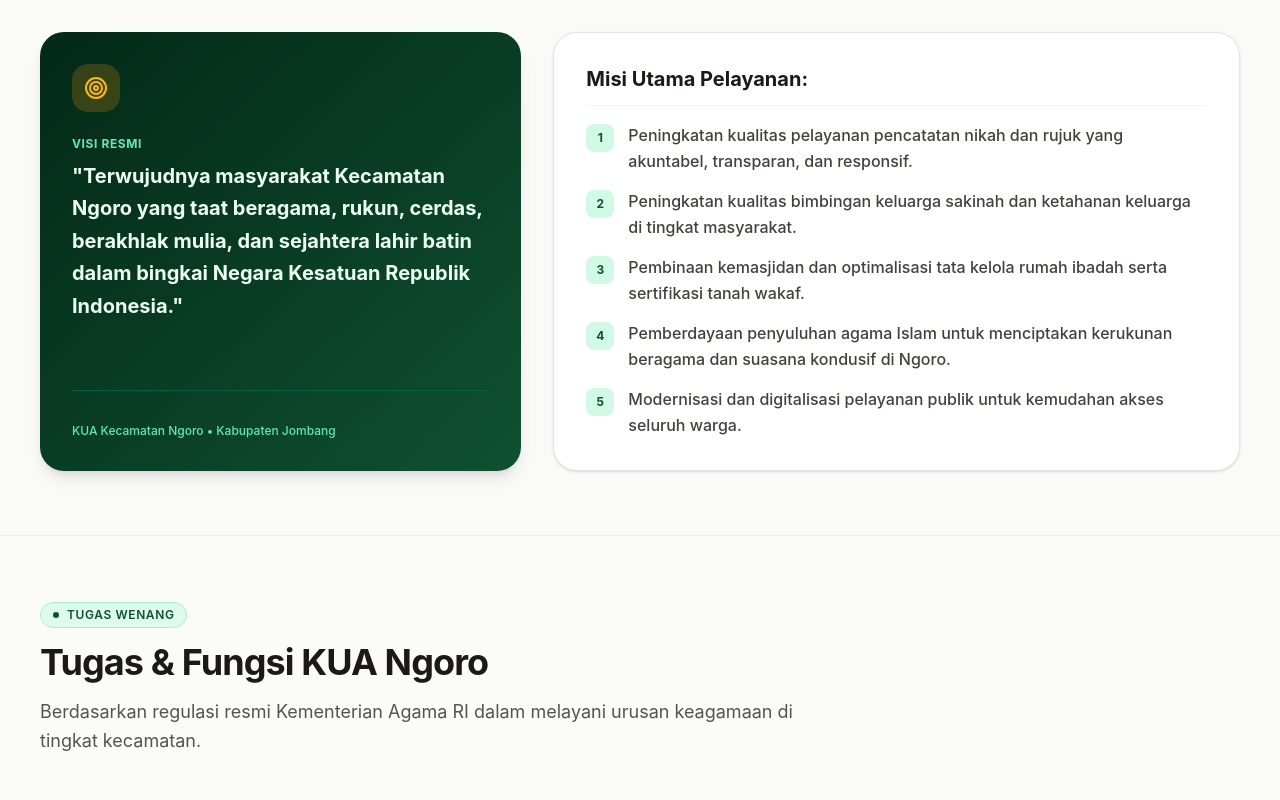
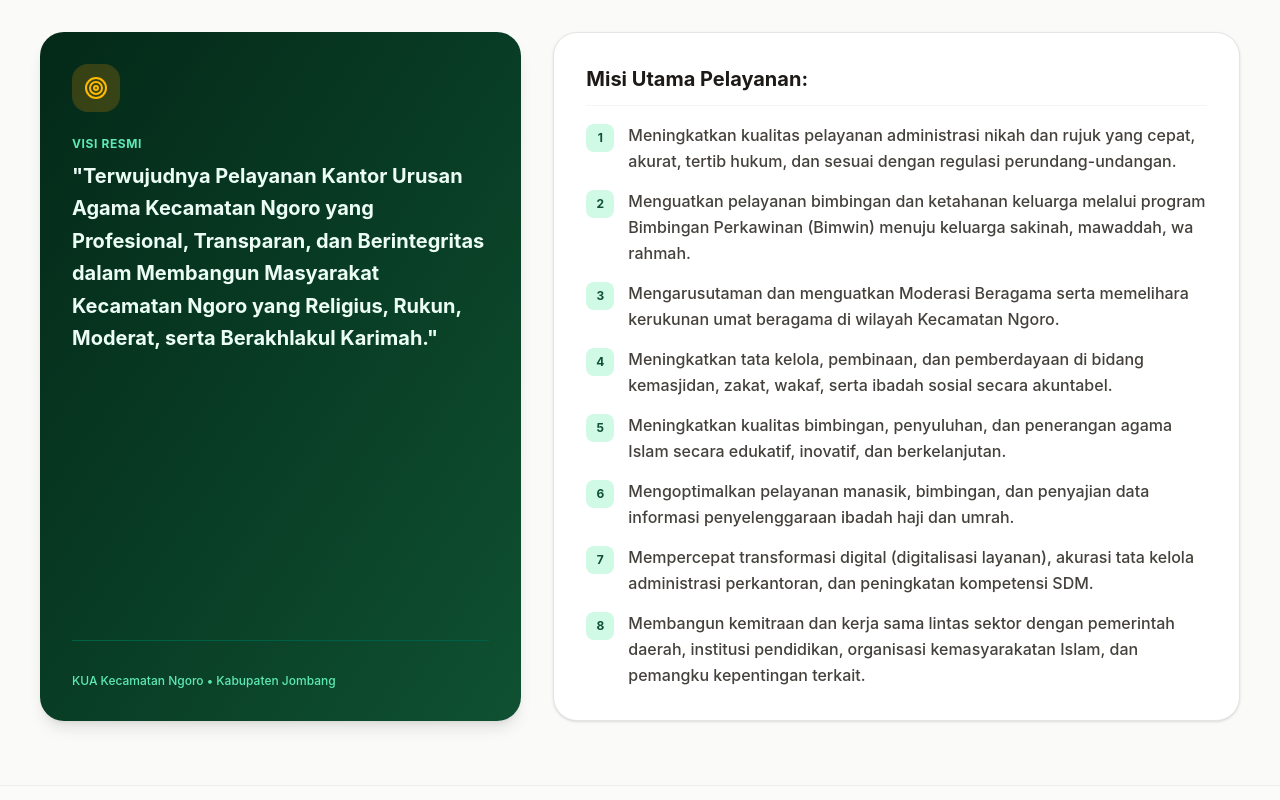
Before and after one commit to majid0511/KUA-NGORO, a React (Vite) app: page /staff in a window 1280 px wide. Shown: the part 1340-2140 px from the top of the page. Built offline with nearby package versions, Linux system fonts and the light colour scheme; no server answers; the database is empty.

Commit message:
vision  & mission

```diff
--- a/src/data/profile.ts
+++ b/src/data/profile.ts
@@ -86,14 +86,18 @@ export const profileData: ProfileData = {
 
   history: "Sebagai lembaga keagamaan resmi tingkat kecamatan di bawah Naungan Kantor Kementerian Agama Kabupaten Jombang, KUA Kecamatan Ngoro telah berdiri dan bertransformasi seiring perkembangan jaman. Dalam beberapa tahun terakhir, KUA Ngoro secara konsisten melakukan digitalisasi layanan publik, mempermudah pendaftaran nikah secara online melalui SIMKAH, melayani konsultasi langsung maupun via WhatsApp, serta memperkuat pembinaan kerukunan umat beragama di wilayah Kecamatan Ngoro.",
 
-  vision: "Terwujudnya masyarakat Kecamatan Ngoro yang taat beragama, rukun, cerdas, berakhlak mulia, dan sejahtera lahir batin dalam bingkai Negara Kesatuan Republik Indonesia.",
+  vision: "Terwujudnya Pelayanan Kantor Urusan Agama Kecamatan Ngoro yang Profesional, Transparan, dan Berintegritas dalam Membangun Masyarakat Kecamatan Ngoro yang Religius, Rukun, Moderat, serta Berakhlakul Karimah.",
 
   missions: [
-    "Peningkatan kualitas pelayanan pencatatan nikah dan rujuk yang akuntabel, transparan, dan responsif.",
-    "Peningkatan kualitas bimbingan keluarga sakinah dan ketahanan keluarga di tingkat masyarakat.",
-    "Pembinaan kemasjidan dan optimalisasi tata kelola rumah ibadah serta sertifikasi tanah wakaf.",
-    "Pemberdayaan penyuluhan agama Islam untuk menciptakan kerukunan beragama dan suasana kondusif di Ngoro.",
-    "Modernisasi dan digitalisasi pelayanan publik untuk kemudahan akses seluruh warga."
+    "Meningkatkan kualitas pelayanan administrasi nikah dan rujuk yang cepat, akurat, tertib hukum, dan sesuai dengan regulasi perundang-undangan.",
+    "Menguatkan pelayanan bimbingan dan ketahanan keluarga melalui program Bimbingan Perkawinan (Bimwin) menuju keluarga sakinah, mawaddah, wa rahmah.",
+    "Mengarusutaman dan menguatkan Moderasi Beragama serta memelihara kerukunan umat beragama di wilayah Kecamatan Ngoro.",
+    "Meningkatkan tata kelola, pembinaan, dan pemberdayaan di bidang kemasjidan, zakat, wakaf, serta ibadah sosial secara akuntabel.",
+    "Meningkatkan kualitas bimbingan, penyuluhan, dan penerangan agama Islam secara edukatif, inovatif, dan berkelanjutan.",
+    "Mengoptimalkan pelayanan manasik, bimbingan, dan penyajian data informasi penyelenggaraan ibadah haji dan umrah.",
+    "Mempercepat transformasi digital (digitalisasi layanan), akurasi tata kelola administrasi perkantoran, dan peningkatan kompetensi SDM.",
+    "Membangun kemitraan dan kerja sama lintas sektor dengan pemerintah daerah, institusi pendidikan, organisasi kemasyarakatan Islam, dan pemangku kepentingan terkait."
+
   ],
 
   duties: [
```
Also changed, not shown: 1 other file (tests, documents, lock files or other folders).
